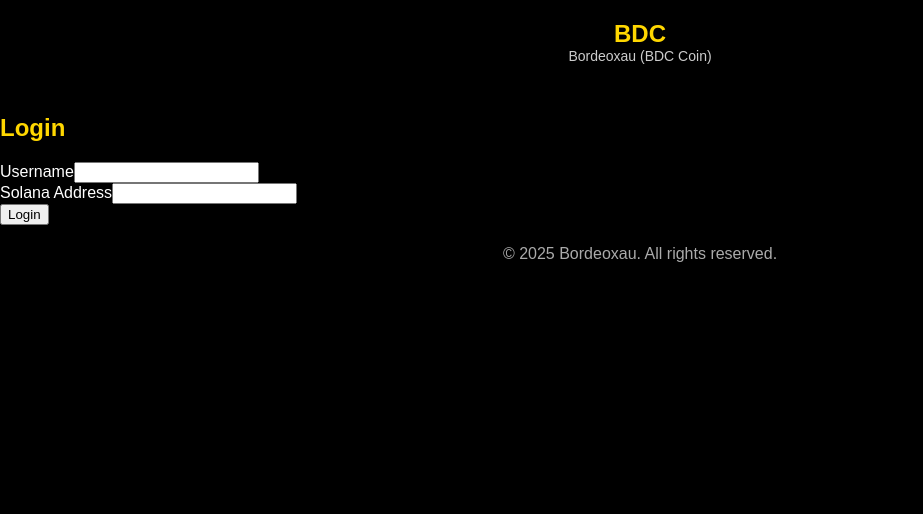
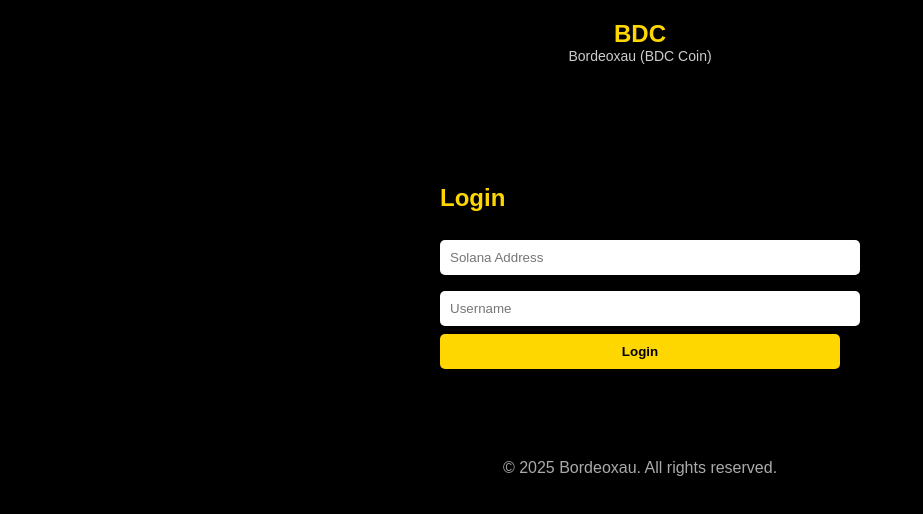
Before and after one commit to defclass-noer/contoh-react, a React (Vite) app: page /login in a window 1280 px wide. Shown: the top 514 px of the page, without its empty margins (0-923 px from the left). Built offline with nearby package versions, Linux system fonts and the light colour scheme.

Commit message:
Update Login.jsx

```diff
--- a/src/Login.jsx
+++ b/src/Login.jsx
@@ -1,15 +1,11 @@
-import { useState } from "react";
-import { useNavigate } from "react-router-dom";
+import React, { useState } from "react";
 
 export default function Login() {
   const [username, setUsername] = useState("");
   const [solAddress, setSolAddress] = useState("");
-  const [error, setError] = useState("");
-  const navigate = useNavigate();
 
-  async function handleLogin(e) {
+  const handleLogin = async (e) => {
     e.preventDefault();
-    setError("");
 
     const res = await fetch("/api/login", {
       method: "POST",
@@ -17,40 +13,63 @@
       body: JSON.stringify({ username, sol_address: solAddress }),
     });
 
-    const result = await res.json();
-    if (res.ok) {
-      // ⬇️ redirect ke profile dengan membawa username
-      navigate("/profile", { state: { username: result.user.username } });
+    const data = await res.json();
+    if (data.error) {
+      alert("Login failed: " + data.error);
     } else {
-      setError(result.error || "Login failed");
+      alert("Login success!");
+      window.location.href = "/profile";
     }
-  }
+  };
 
   return (
-    <div className="container mt-5 text-light">
+    <div className="form-container">
       <h2>Login</h2>
-      {error && <p className="text-danger">{error}</p>}
       <form onSubmit={handleLogin}>
-        <div className="mb-3">
-          <label>Username</label>
         <input
-            className="form-control"
+          type="text"
+          placeholder="Solana Address"
+          value={solAddress}
+          onChange={(e) => setSolAddress(e.target.value)}
+          required
+        />
+        <input
+          type="text"
+          placeholder="Username"
           value={username}
           onChange={(e) => setUsername(e.target.value)}
           required
         />
-        </div>
-        <div className="mb-3">
-          <label>Solana Address</label>
-          <input
-            className="form-control"
-            value={solAddress}
-            onChange={(e) => setSolAddress(e.target.value)}
-            required
-          />
-        </div>
-        <button type="submit" className="btn btn-primary">Login</button>
+        <button type="submit">Login</button>
       </form>
+
+      <style>{`
+        .form-container {
+          max-width: 400px;
+          margin: 50px auto;
+          background: #000;
+          padding: 20px;
+          border-radius: 8px;
+          color: #fff;
+        }
+        input {
+          width: 100%;
+          padding: 10px;
+          margin: 8px 0;
+          border-radius: 5px;
+          border: none;
+        }
+        button {
+          width: 100%;
+          background: #FFD700;
+          color: #000;
+          padding: 10px;
+          font-weight: bold;
+          border: none;
+          border-radius: 5px;
+          cursor: pointer;
+        }
+      `}</style>
     </div>
   );
 }
```
Lines whose indentation alone changed are shown as unchanged.
